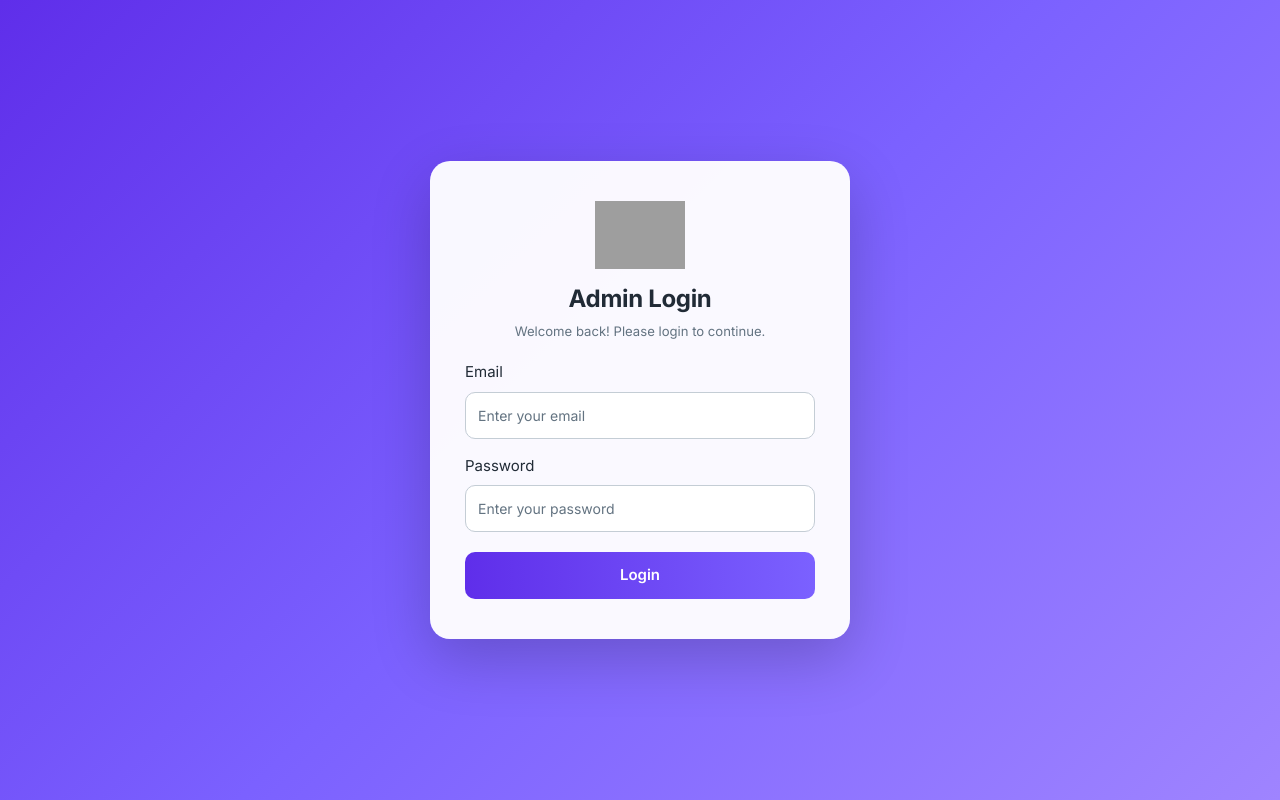
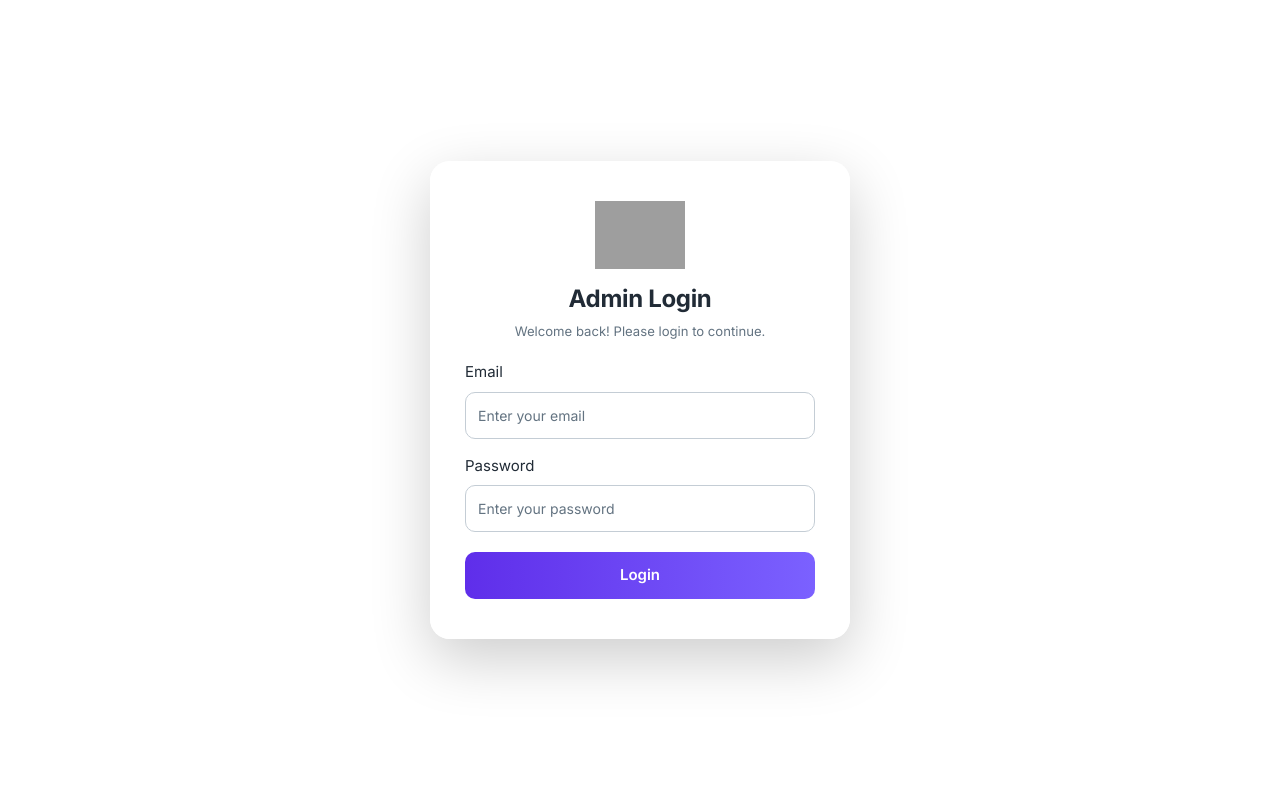
Before and after one commit to prafullvyas272/Fitness-admin-frontend, a Next.js app: page /login in a window 1280 px wide. Built offline with nearby package versions, Linux system fonts and the light colour scheme; grey boxes are pictures that could not be loaded.

Commit message:
Updated styles

```diff
--- a/styles/_user.scss
+++ b/styles/_user.scss
@@ -344,7 +344,7 @@
 //login page
 .login-wrapper {
   height: 100vh;
-  background: linear-gradient(135deg, #0f172a, #1e293b);
+  background: #ffffff;
 }
 
 .login-card {
@@ -1583,7 +1583,7 @@ img:hover {
 //login page
 /* Background */
 .login-wrapper {
-  background: linear-gradient(135deg, #5f2eea, #7b61ff, #9f84ff);
+  // background: linear-gradient(135deg, #5f2eea, #7b61ff, #9f84ff);
 }
 
 /* Card */
```
